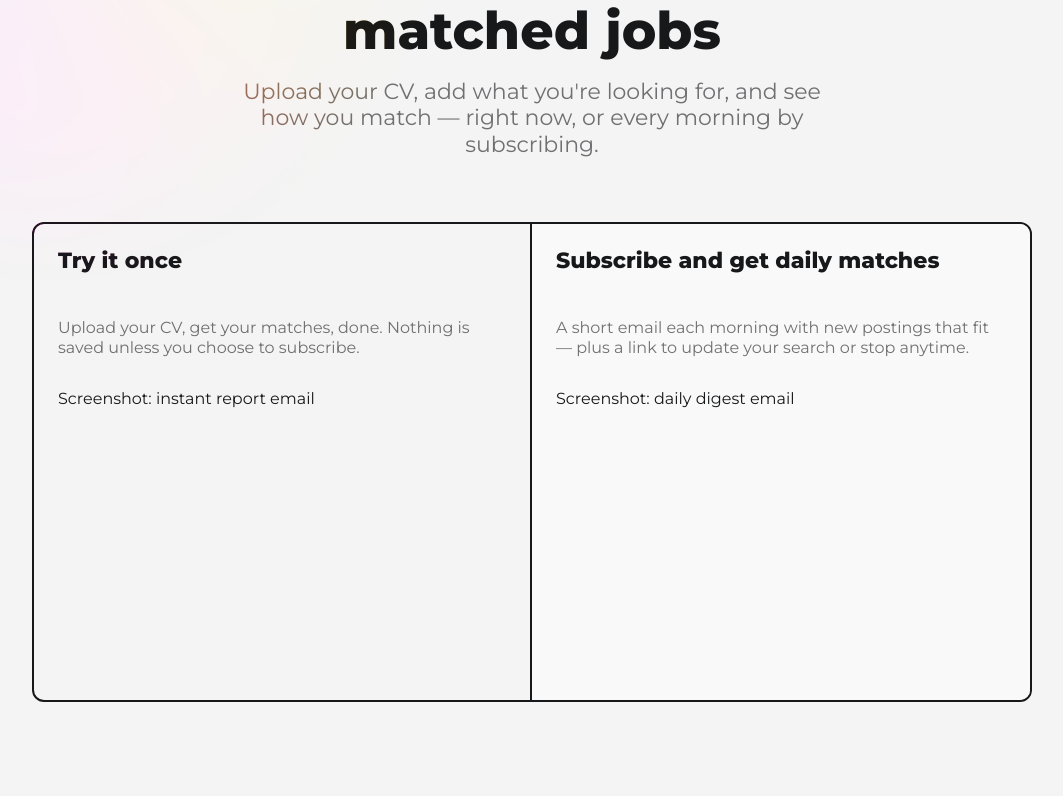
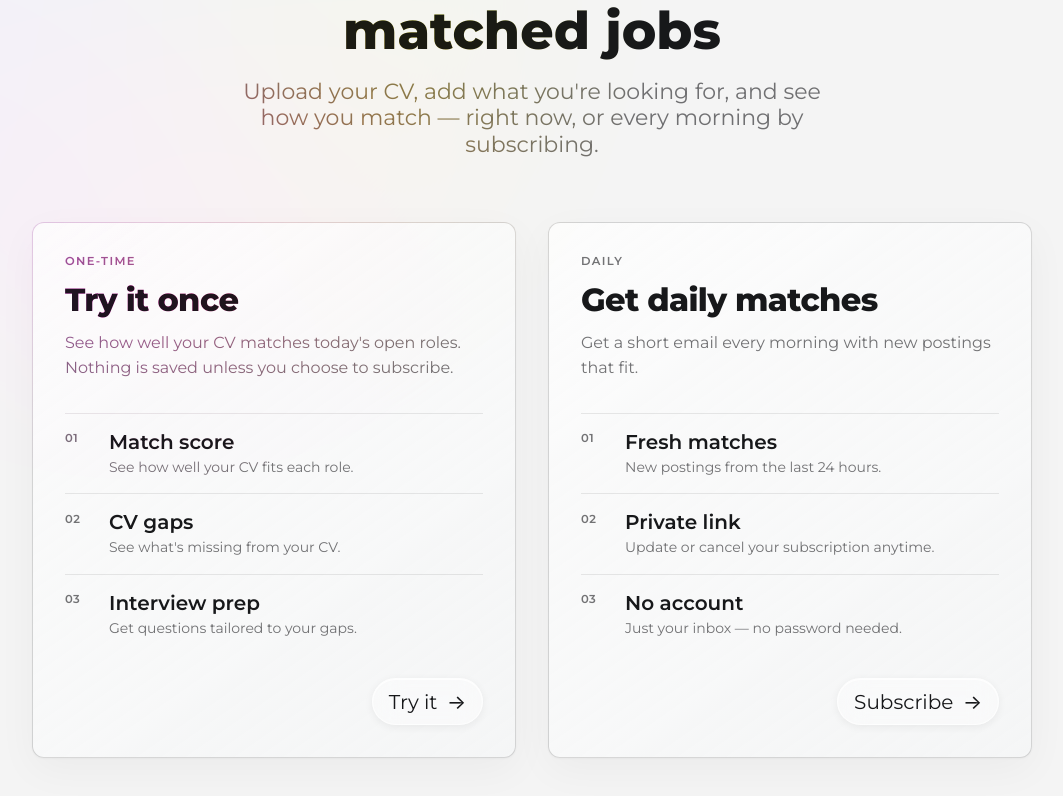
Before and after one commit to yixuanwu4/job-agent, a Vue app in the folder frontend/: page /#/ in a window 1280 px wide. Shown: the part 270-1066 px from the top of the page, without its empty margins (108-1171 px from the left). Built offline with nearby package versions, Linux system fonts and the light colour scheme.

Commit message:
style: update intro cards and form styles

```diff
--- a/frontend/src/App.vue
+++ b/frontend/src/App.vue
@@ -78,24 +78,16 @@ header {
   position: fixed;
   top: 0;
   left: 0;
-  width: 800px;
-  height: 800px;
+  width: 1000px;
+  height: 1000px;
   margin-left: -250px;
   margin-top: -250px;
   border-radius: 50%;
   pointer-events: none;
-  opacity: 0.8;
-  filter: blur(60px);
+  opacity: 0.5;
+  filter: blur(100px);
   z-index: 1;
-  background: conic-gradient(
-    from 180deg,
-    #ff2ec4,
-    #7b2ff7,
-    #0091ff,
-    #01a780,
-    #c1a502,
-    #ff2ec4
-  );
+  background: conic-gradient(from 180deg, #ff2ec4, #7b2ff7, #0091ff, #01a780, #c1a502, #ff2ec4);
   mask-image: radial-gradient(circle, black 0%, black 40%, transparent 75%);
   -webkit-mask-image: radial-gradient(circle, black 0%, black 40%, transparent 75%);
   mix-blend-mode: overlay;
--- a/frontend/src/assets/base.css
+++ b/frontend/src/assets/base.css
@@ -13,6 +13,7 @@
   --color-text-muted: rgba(23, 24, 26, 0.6);
   --color-heading: var(--raw-ink);
   --color-border: var(--raw-ink);
+  --color-card-border: rgba(20, 20, 20, 0.24);
   --color-accent: var(--raw-ink);
   --color-accent-soft: var(--raw-grey);
   --color-danger: #c0392b;
@@ -31,6 +32,7 @@
   --text-hero: 3.25rem;
   --text-xl: 2rem;
   --text-lg: 1.375rem;
+  --text-md: 1.25rem;
   --text-base: 1rem;
   --text-sm: 0.875rem;
   --text-mono: 0.9375rem;
@@ -80,7 +82,7 @@ body {
 
 main {
   padding: var(--space-8) var(--space-4) var(--space-8);
-  background-color: ;
+  background-color:;
 }
 
 h1,
@@ -101,6 +103,10 @@ a:hover {
   text-decoration: underline;
 }
 
+button {
+  font-family: var(--font-body);
+}
+
 :focus-visible {
   outline: 2px solid var(--color-accent);
   outline-offset: 2px;
--- a/frontend/src/assets/form.css
+++ b/frontend/src/assets/form.css
@@ -8,12 +8,18 @@
   display: flex;
   flex-direction: column;
   gap: var(--space-4);
-  background: var(--color-surface);
-  border: 1px solid var(--color-border);
-  border-radius: 20px;
+
+  background: linear-gradient(145deg, rgba(255, 255, 255, 0.72), rgba(245, 247, 248, 0.52));
+  border: 1px solid rgba(20, 20, 20, 0.16);
+  border-radius: var(--radius-card);
+
   padding: var(--space-7);
   width: 480px;
   margin: 0 auto;
+
+  box-shadow:
+    0 1px 2px rgba(0, 0, 0, 0.03),
+    0 12px 40px rgba(0, 0, 0, 0.04);
 }
 
 label {
@@ -32,12 +38,20 @@ select {
   font-family: var(--font-body);
   font-size: var(--text-base);
   color: var(--color-text);
-  background: var(--color-background);
-  border: 1px solid var(--color-border);
+
+  background: var(--raw-white);
+  border: 1px solid rgba(20, 20, 20, 0.14);
+
   border-radius: var(--radius-control);
   padding: var(--space-3);
+
   appearance: none;
   -webkit-appearance: none;
+
+  transition:
+    border-color 0.2s ease,
+    background-color 0.2s ease,
+    box-shadow 0.2s ease;
 }
 
 select {
@@ -63,15 +77,26 @@ button[type='submit'] {
   padding: var(--space-3) var(--space-5);
   margin-top: var(--space-2);
   cursor: pointer;
+
+  transition:
+    transform 0.2s ease,
+    opacity 0.2s ease,
+    box-shadow 0.2s ease;
+
+  box-shadow: 0 2px 8px rgba(0, 0, 0, 0.08);
 }
 
 button[type='submit']:hover {
-  opacity: 0.85;
+  opacity: 0.9;
+  transform: translateY(-1px);
+  box-shadow: 0 4px 14px rgba(0, 0, 0, 0.12);
 }
 
 button[type='submit']:disabled {
   opacity: 0.5;
   cursor: not-allowed;
+  transform: none;
+  box-shadow: none;
 }
 
 .form-hint {
--- a/frontend/src/views/HomeView.vue
+++ b/frontend/src/views/HomeView.vue
@@ -12,27 +12,96 @@ import { RouterLink } from 'vue-router'
           morning by subscribing.
         </p>
       </section>
+
       <section class="paths">
-        <RouterLink to="/tool" class="path-card path-card--try">
-          <h2>Try it once</h2>
-          <p>
-            Upload your CV, get your matches, done. Nothing is saved unless you choose to subscribe.
-          </p>
-          <div class="card-image-placeholder">
-            <span>Screenshot: instant report email</span>
+        <div class="path-card path-card--try">
+          <div class="path-header">
+            <span class="path-eyebrow">ONE-TIME</span>
+
+            <RouterLink to="/tool" class="path-title-link">
+              <h2>Try it once</h2>
+            </RouterLink>
+
+            <p class="path-description">
+              See how well your CV matches today's open roles. Nothing is saved unless you choose to
+              subscribe.
+            </p>
           </div>
-        </RouterLink>
 
-        <RouterLink to="/tool?mode=subscribe" class="path-card path-card--subscribe">
-          <h2>Subscribe and get daily matches</h2>
-          <p>
-            A short email each morning with new postings that fit — plus a link to update your
-            search or stop anytime.
-          </p>
-          <div class="card-image-placeholder">
-            <span>Screenshot: daily digest email</span>
+          <ul class="path-benefits">
+            <li>
+              <span class="feature-number">01</span>
+              <div>
+                <div class="feature-title">Match score</div>
+                <p>See how well your CV fits each role.</p>
+              </div>
+            </li>
+
+            <li>
+              <span class="feature-number">02</span>
+              <div>
+                <div class="feature-title">CV gaps</div>
+                <p>See what's missing from your CV.</p>
+              </div>
+            </li>
+
+            <li>
+              <span class="feature-number">03</span>
+              <div>
+                <div class="feature-title">Interview prep</div>
+                <p>Get questions tailored to your gaps.</p>
+              </div>
+            </li>
+          </ul>
+
+          <RouterLink class="cta cta--glass" to="/tool">
+            <button>Try it <span>→</span></button>
+          </RouterLink>
+        </div>
+
+        <div class="path-card path-card--subscribe">
+          <div class="path-header">
+            <span class="path-eyebrow">DAILY</span>
+
+            <RouterLink to="/tool?mode=subscribe" class="path-title-link">
+              <h2>Get daily matches</h2>
+            </RouterLink>
+
+            <p class="path-description">
+              Get a short email every morning with new postings that fit.
+            </p>
           </div>
-        </RouterLink>
+
+          <ul class="path-benefits">
+            <li>
+              <span class="feature-number">01</span>
+              <div>
+                <div class="feature-title">Fresh matches</div>
+                <p>New postings from the last 24 hours.</p>
+              </div>
+            </li>
+
+            <li>
+              <span class="feature-number">02</span>
+              <div>
+                <div class="feature-title">Private link</div>
+                <p>Update or cancel your subscription anytime.</p>
+              </div>
+            </li>
+
+            <li>
+              <span class="feature-number">03</span>
+              <div>
+                <div class="feature-title">No account</div>
+                <p>Just your inbox — no password needed.</p>
+              </div>
+            </li>
+          </ul>
+
+          <RouterLink class="cta cta--glass" to="/tool?mode=subscribe">
+            <button>Subscribe <span>→</span></button>
+          </RouterLink>
+        </div>
       </section>
     </div>
   </div>
@@ -61,83 +130,155 @@ import { RouterLink } from 'vue-router'
   margin: 0 auto var(--space-6);
 }
 
-/* .cta {
-  display: inline-block;
-  background: var(--color-accent);
-  color: var(--raw-paper);
-  padding: var(--space-3) var(--space-5);
-  border-radius: var(--radius-control);
-  font-weight: 600;
-  text-decoration: none;
-} */
-
-.cta:hover {
-  text-decoration: none;
-  opacity: 0.9;
-}
-
-.proof {
-  margin-bottom: var(--space-8);
-}
-
-.screenshot-placeholder {
-  aspect-ratio: 16 / 10;
-  border: 1px dashed var(--color-border-hover);
-  border-radius: var(--radius-card);
-  display: flex;
-  align-items: center;
-  justify-content: center;
-  color: var(--color-text-muted);
-  font-size: var(--text-sm);
-  background: var(--color-surface);
-}
-
 .paths {
   display: grid;
   grid-template-columns: 1fr 1fr;
+  gap: var(--space-6);
   margin-bottom: var(--space-8);
-  min-height: 30rem;
-  border: 2px solid var(--color-border);
-  border-radius: var(--radius-card);
-  overflow: hidden;
 }
 
 .path-card {
   display: flex;
   flex-direction: column;
-  background: var(--color-surface);
-  padding: var(--space-5);
-  gap: var(--space-6);
+  padding: var(--space-6);
+  border: 1px solid rgba(20, 20, 20, 0.16);
+  border-radius: var(--radius-card);
+  background: linear-gradient(145deg, rgba(255, 255, 255, 0.72), rgba(245, 247, 248, 0.52));
+  box-shadow:
+    0 1px 2px rgba(0, 0, 0, 0.03),
+    0 12px 40px rgba(0, 0, 0, 0.04);
+}
+
+.path-card:hover {
+  background: linear-gradient(145deg, rgba(255, 255, 255, 0.9), rgba(245, 247, 248, 0.7));
+  border-color: var(--color-card-border);
+}
+
+.path-header {
+  display: flex;
+  flex-direction: column;
+}
+
+.path-eyebrow {
+  font-size: 0.72rem;
+  font-weight: 600;
+  letter-spacing: 0.12em;
+  text-transform: uppercase;
+  color: var(--color-text-muted);
+  margin-bottom: var(--space-3);
+}
+
+.path-title-link {
+  color: inherit;
+  text-decoration: none;
 }
 
 .path-card h2 {
-  font-size: var(--text-lg);
-  margin-bottom: var(--space-3);
+  font-size: var(--text-xl);
+  margin: 0 0 var(--space-3);
+  letter-spacing: -0.02em;
 }
 
-.path-card p {
+.path-description {
+  max-width: 32rem;
+  margin: 0;
   color: var(--color-text-muted);
+  line-height: 1.55;
 }
 
-.path-card--try {
-  border-right: 2px solid var(--color-border);
+.path-benefits {
+  list-style: none;
+  padding: 0;
+  margin: var(--space-6) 0 0;
 }
 
-.path-card--subscribe {
-  background-color: var(--raw-grey);
-  overflow: hidden;
+.path-benefits li {
+  display: grid;
+  grid-template-columns: 2rem 1fr;
+  column-gap: var(--space-3);
+  padding-block: var(--space-4);
+  border-top: 1px solid rgba(20, 20, 20, 0.09);
+}
+
+.feature-number {
+  font-size: 0.72rem;
+  font-weight: 600;
+  color: var(--color-text-muted);
+  padding-top: 0.15rem;
+  letter-spacing: 0.04em;
+}
+
+.feature-title {
+  font-size: var(--text-md);
+  font-weight: 600;
+  margin-bottom: 0.2rem;
+}
+
+.path-benefits p {
+  font-size: var(--text-sm);
+  color: var(--color-text-muted);
+  line-height: 1.45;
+  margin: 0;
+}
+
+.cta {
+  display: flex;
+  justify-content: flex-end;
+  margin-top: auto;
+  padding-top: var(--space-5);
+  text-decoration: none;
+}
+
+.cta--glass button {
+  display: inline-flex;
+  align-items: center;
+  gap: 0.6rem;
+  padding: 0.65rem 1rem;
+
+  border: 1px solid rgba(255, 255, 255, 0.65);
+  border-radius: 999px;
+
+  background: rgba(255, 255, 255, 0.38);
+  backdrop-filter: blur(14px);
+  -webkit-backdrop-filter: blur(14px);
+
+  box-shadow:
+    0 2px 8px rgba(0, 0, 0, 0.06),
+    inset 0 1px 0 rgba(255, 255, 255, 0.8);
+
+  font-size: var(--text-md);
+  color: var(--color-text);
+  cursor: pointer;
+
+  transition:
+    background-color 0.2s ease,
+    transform 0.2s ease,
+    box-shadow 0.2s ease;
+}
+
+.cta--glass button span {
+  transition: transform 0.2s ease;
+}
+
+.cta--glass button:hover {
+  background: rgba(255, 255, 255, 0.62);
+  box-shadow:
+    0 4px 14px rgba(0, 0, 0, 0.08),
+    inset 0 1px 0 rgba(255, 255, 255, 0.9);
+  transform: translateY(-1px);
+}
+
+.cta--glass button:hover span {
+  transform: translateX(3px);
 }
 
 @media (max-width: 640px) {
   .hero {
     margin-inline: 0;
   }
+
   .paths {
     grid-template-columns: 1fr;
   }
-  .path-card--try {
-    border-right: none;
-    border-bottom: 2px solid var(--color-border);
-  }
 }
 </style>
```
